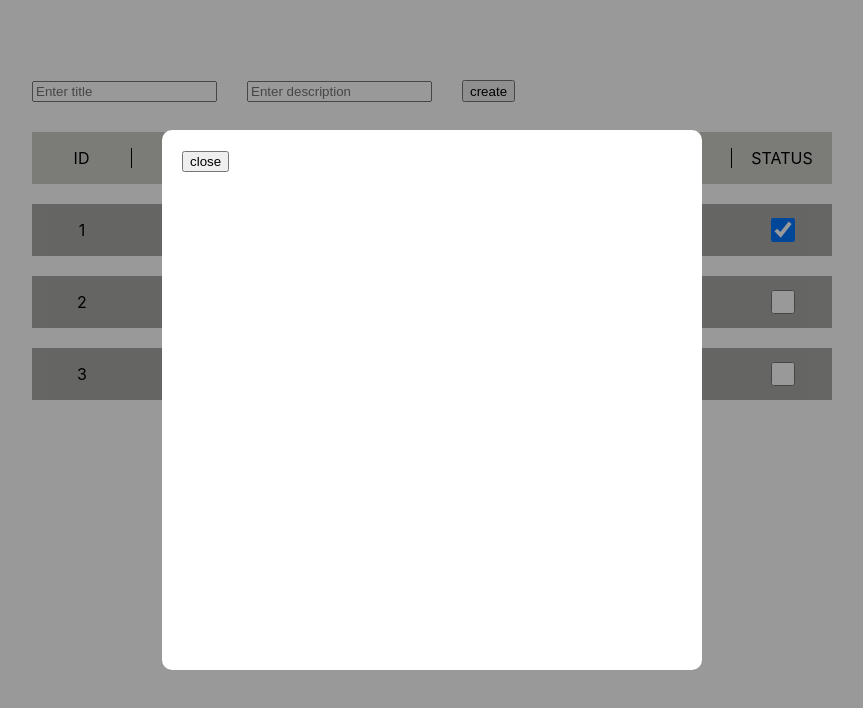
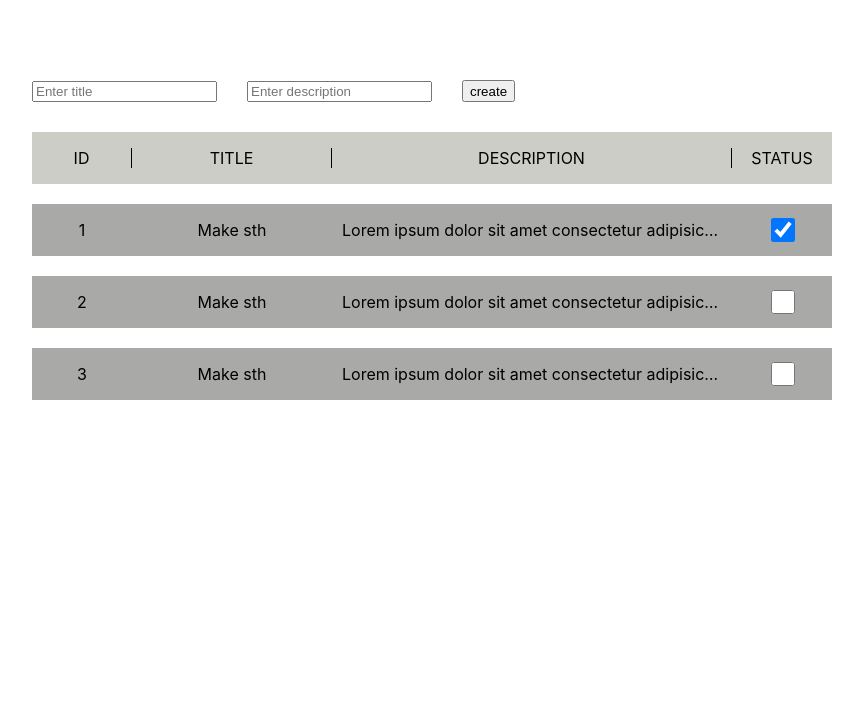
Before and after one commit to maxkulbako/todo_test, a React (Create React App) app: page / in a window 1280 px wide. Shown: the top 708 px of the page, without its empty margins (208-1071 px from the left). Built offline with nearby package versions, Linux system fonts and the light colour scheme; the HTML template or start-up script is replaced by a standard one.

Commit message:
add modal styles and data transportation

```diff
--- a/src/App.css
+++ b/src/App.css
@@ -27,11 +27,51 @@ form {
   white-space: nowrap;
   text-overflow: ellipsis;
 }
+.todo_item_wrapper span {
+  display: none;
+}
+.todo_item_wrapper .todo_input_wrapper {
+  display: grid;
+}
 .todo_item_wrapper input {
   width: 24px;
   height: 24px;
   align-self: center;
   justify-self: center;
+}
+
+.modal_wrapper .todo_item_wrapper {
+  display: flex;
+  flex-direction: column;
+  background: none;
+  pointer-events: none;
+}
+.modal_wrapper .todo_item_wrapper p {
+  white-space: unset;
+  padding: 0;
+}
+.modal_wrapper .todo_item_wrapper span {
+  display: block;
+  font-size: 16px;
+  font-weight: bold;
+}
+.modal_wrapper .todo_item_wrapper .todo_item_id {
+  display: none;
+}
+.modal_wrapper .todo_item_wrapper .todo_item_title {
+  font-size: 20px;
+  font-weight: bold;
+}
+.modal_wrapper .todo_item_wrapper .todo_item_description {
+  text-align: justify;
+}
+.modal_wrapper .todo_item_wrapper .todo_input_wrapper {
+  justify-content: start;
+  padding: 20px 0;
+}
+.modal_wrapper .todo_item_wrapper .todo_item_input {
+  pointer-events: all;
+  margin: 20px 0;
 }
 
 .todo_list_title {
@@ -68,9 +108,15 @@ form {
 .modal_content {
   padding: 20px;
   background-color: #FFF;
-  width: 500px;
-  height: 500px;
+  width: 600px;
+  height: 400px;
   border-radius: 10px;
+  display: flex;
+  flex-direction: column;
+}
+.modal_content .modal_close_btn {
+  width: fit-content;
+  align-self: end;
 }
 
 .App {
--- a/src/ToDo/actions/index.js
+++ b/src/ToDo/actions/index.js
@@ -3,3 +3,5 @@ import { createPayloadAction } from '../../core/_helpers';
 export const actionAddItem = createPayloadAction('ADD_TODO_ITEM');
 
 export const actionChangeItemStatus = createPayloadAction('CHANGE_ITEM_STATUS');
+
+export const actionSelectActiveItem = createPayloadAction('SELECT_ACTIVE_ITEM');
--- a/src/ToDo/components/Modal.js
+++ b/src/ToDo/components/Modal.js
@@ -1,4 +1,4 @@
-export function Modal({ isActive, setActiveModal }) {
+export function Modal({ isActive, setActiveModal, children }) {
 
   return (
     <div
@@ -6,9 +6,14 @@ export function Modal({ isActive, setActiveModal }) {
     >
       <div className="modal_content">
         <button
+        className="modal_close_btn"
+        onClick={() => setActiveModal(false)}
         >
           close
         </button>
+        <div>
+          {children}
+        </div>
       </div>
     </div>
   );
--- a/src/ToDo/components/ToDoItem.js
+++ b/src/ToDo/components/ToDoItem.js
@@ -3,18 +3,38 @@ export function ToDoItem({
     title,
     description,
     status,
-    onChangeStatus
+    onChangeStatus,
+    selectActiveItem,
+    setActiveModal
   }) {
   return (
-    <div className="todo_item_wrapper">
+    <div
+      className="todo_item_wrapper"
+      onClick={() => {
+        selectActiveItem(id);
+        setActiveModal(true);
+        }}
+      >
+      <div  className="todo_item_id">
         <p>{id}</p>
+      </div>
+      <div className="todo_item_title">
         <p>{title}</p>
+      </div>
+      <div className="todo_item_description">
+        <span>Description</span>
         <p>{description}</p>
+      </div>
+      <div className="todo_input_wrapper">
+        <span>Status</span>
         <input
-          type="checkbox"
-          checked={status}
-          onChange={() => onChangeStatus(id)}
-          />
+        className="todo_item_input"
+        type="checkbox"
+        checked={status || false}
+        onChange={() => onChangeStatus(id)}
+        onClick={(e) => e.stopPropagation()}
+        />
+      </div>
     </div>
   );
 }
--- a/src/ToDo/components/ToDoList.js
+++ b/src/ToDo/components/ToDoList.js
@@ -1,6 +1,11 @@
 import { ToDoItem } from './ToDoItem';
 
-export function ToDoList({ itemsList, onChangeStatus }) {
+export function ToDoList({
+  itemsList,
+  onChangeStatus,
+  selectActiveItem,
+  setActiveModal
+}) {
   return (
     <div className="todo_list_wrapper">
       <div className="todo_list_title">
@@ -18,7 +23,8 @@ export function ToDoList({ itemsList, onChangeStatus }) {
             description={description}
             status={status}
             onChangeStatus={onChangeStatus}
-            onClick={(e) => e.stopPropagination()}
+            selectActiveItem={selectActiveItem}
+            setActiveModal={setActiveModal}
           />
         ))
       }
--- a/src/ToDo/components/index.js
+++ b/src/ToDo/components/index.js
@@ -1,3 +1,4 @@
 export * from './ToDoForm';
 export * from './ToDoList';
+export * from './ToDoItem';
 export * from './Modal';
--- a/src/ToDo/index.js
+++ b/src/ToDo/index.js
@@ -1,22 +1,37 @@
 import { connect } from 'react-redux';
 import { useState } from 'react';
-import { ToDoForm, ToDoList, Modal } from './components';
-import { selectorToDoList } from './selectors';
-import { actionAddItem, actionChangeItemStatus } from './actions';
+import { ToDoForm, ToDoList, Modal, ToDoItem } from './components';
+import { selectorToDoList, selectActiveItem } from './selectors';
+import {
+  actionAddItem,
+  actionChangeItemStatus,
+  actionSelectActiveItem,
+} from './actions';
 
-function ToDoView({ toDoList, addItem, changeItemStatus }) {
-  const [activeModal, setActiveMOdal] = useState(true);
+function ToDoView({
+  toDoList,
+  addItem,
+  changeItemStatus,
+  activeItem,
+  selectActiveItem
+}) {
+
+  const [activeModal, setActiveModal] = useState(false);
 
   return (
     <div className="todo_list_container">
       <Modal
         isActive={activeModal}
-        setActiveModal={setActiveMOdal}
-      />
+        setActiveModal={setActiveModal}
+      >
+        <ToDoItem {...activeItem} onChangeStatus={changeItemStatus}/>
+      </Modal>
       <ToDoForm onAddItem={addItem} />
       <ToDoList
         itemsList={toDoList}
         onChangeStatus={changeItemStatus}
+        selectActiveItem={selectActiveItem}
+        setActiveModal={setActiveModal}
       />
     </div>
   );
@@ -24,11 +39,13 @@ function ToDoView({ toDoList, addItem, changeItemStatus }) {
 
 const mapState = (state) => ({
   toDoList: selectorToDoList(state),
+  activeItem: selectActiveItem(state),
 })
 
 const mapDispatch = (dispatch) => ({
   addItem: (item) => dispatch(actionAddItem(item)),
   changeItemStatus: (id) => dispatch(actionChangeItemStatus(id)),
+  selectActiveItem: (id) => dispatch(actionSelectActiveItem(id)),
 });
 
 export const ToDo = connect(mapState, mapDispatch)(ToDoView);
--- a/src/ToDo/selectors/index.js
+++ b/src/ToDo/selectors/index.js
@@ -1 +1,8 @@
 export const selectorToDoList = (state) => state.toDoList;
+
+export const selectActiveItem = state => {
+  const items = state.toDoList;
+  const activeItemId = state.activeItem;
+
+  return items.find(item => item.id === activeItemId);
+}
--- a/src/ToDo/styles/modal.scss
+++ b/src/ToDo/styles/modal.scss
@@ -19,7 +19,14 @@
 .modal_content {
   padding: 20px;
   background-color: #FFF;
-  width: 500px;
-  height: 500px;
+  width: 600px;
+  height: 400px;
   border-radius: 10px;
+  display: flex;
+  flex-direction: column;
+
+  .modal_close_btn {
+    width: fit-content;
+    align-self: end;
+  }
 }
--- a/src/ToDo/styles/todo_item.scss
+++ b/src/ToDo/styles/todo_item.scss
@@ -14,6 +14,14 @@
 
     }
 
+  span {
+    display: none;
+  }
+
+  .todo_input_wrapper {
+    display: grid;
+  }
+
   input {
     width: 24px;
     height: 24px;
@@ -21,3 +29,46 @@
     justify-self: center;
   }
 }
+
+.modal_wrapper {
+  .todo_item_wrapper {
+    display: flex;
+    flex-direction: column;
+    background: none;
+    pointer-events: none;
+
+    p {
+      white-space: unset;
+      padding: 0;
+    }
+
+    span {
+      display: block;
+      font-size: 16px;
+      font-weight: bold;
+    }
+
+    .todo_item_id {
+      display: none;
+    }
+
+    .todo_item_title {
+      font-size: 20px;
+      font-weight: bold;
+    }
+
+    .todo_item_description {
+      text-align: justify;
+    }
+
+    .todo_input_wrapper {
+      justify-content: start;
+      padding: 20px 0;
+    }
+
+    .todo_item_input {
+      pointer-events: all;
+      margin: 20px 0;
+    }
+  }
+}
--- a/src/core/store/index.js
+++ b/src/core/store/index.js
@@ -1,5 +1,9 @@
 import { createStore } from 'redux';
-import { actionAddItem, actionChangeItemStatus } from '../../ToDo/actions';
+import {
+  actionAddItem,
+  actionChangeItemStatus,
+  actionSelectActiveItem
+} from '../../ToDo/actions';
 
 const initialState = {
   activeItem: null,
@@ -7,19 +11,19 @@ const initialState = {
     {
       id: 1,
       title: 'Make sth',
-      description: "alskdlakjsdklajsdlkajd",
+      description: "Lorem ipsum dolor sit amet consectetur adipisicing elit. Autem, blanditiis qui deserunt nulla sapiente saepe nobis? Aperiam voluptatem cupiditate vel quo, aliquam veritatis nihil quaerat quibusdam quasi modi tempore ad.",
       status: true,
     },
     {
       id: 2,
       title: 'Make sth',
-      description: 'alskdlakjsdklajsdlkajd',
+      description: 'Lorem ipsum dolor sit amet consectetur adipisicing elit. Autem, blanditiis qui deserunt nulla sapiente saepe nobis? Aperiam voluptatem cupiditate vel quo, aliquam veritatis nihil quaerat quibusdam quasi modi tempore ad.',
       status: false,
     },
     {
       id: 3,
       title: 'Make sth',
-      description: 'alskdlakjsdklajsdlkajd',
+      description: 'Lorem ipsum dolor sit amet consectetur adipisicing elit. Autem, blanditiis qui deserunt nulla sapiente saepe nobis? Aperiam voluptatem cupiditate vel quo, aliquam veritatis nihil quaerat quibusdam quasi modi tempore ad.',
       status: false,
     },
   ],
@@ -60,6 +64,13 @@ function rootReducer(state = initialState, action = {}) {
         ))
       };
 
+    case   actionSelectActiveItem.TYPE:
+      return {
+        ...state,
+        activeItem: action.payload
+      }
+
+
     default:
       return state;
     }
```
Also changed, not shown: 1 other file (tests, documents, lock files or other folders).
